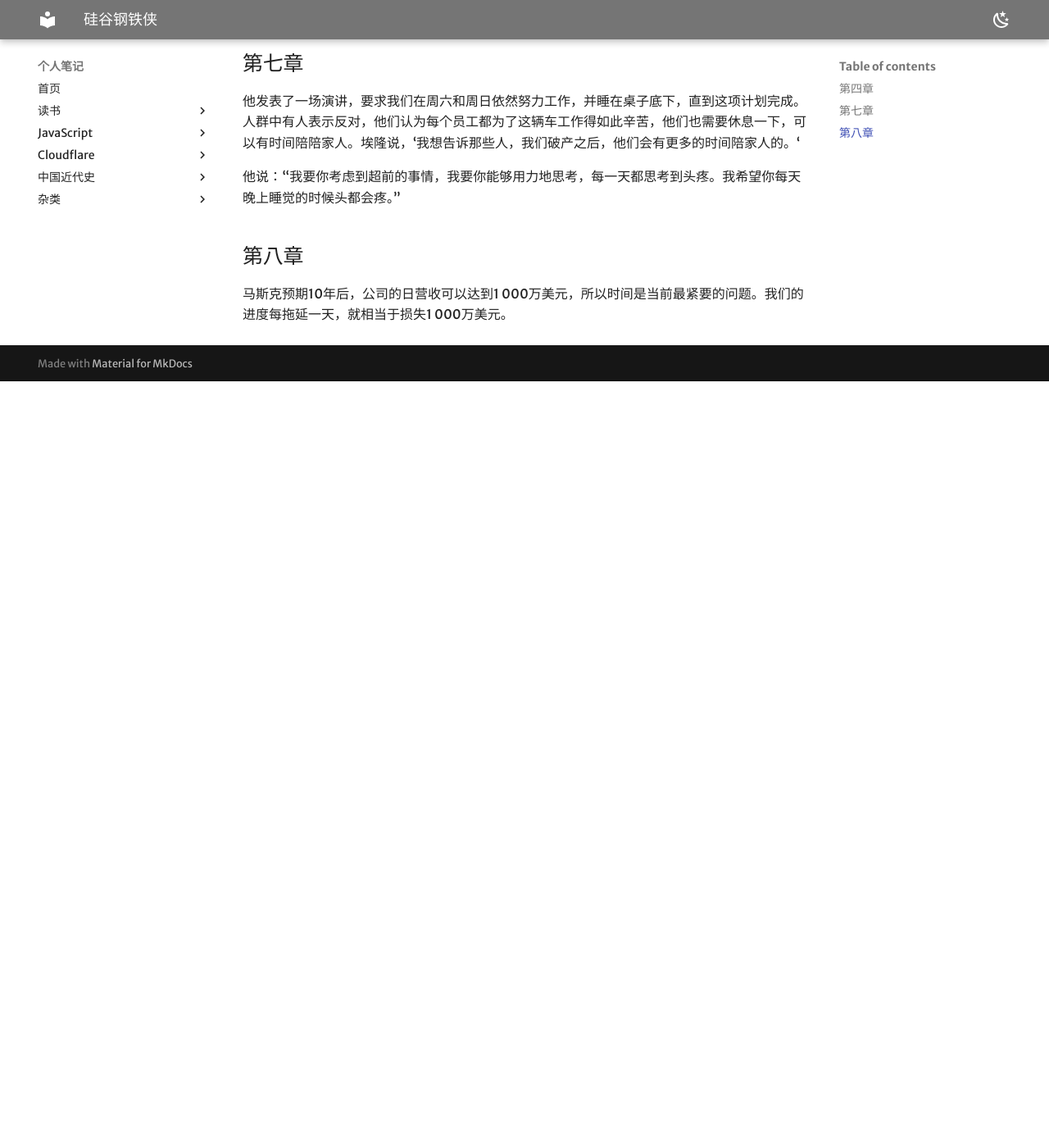
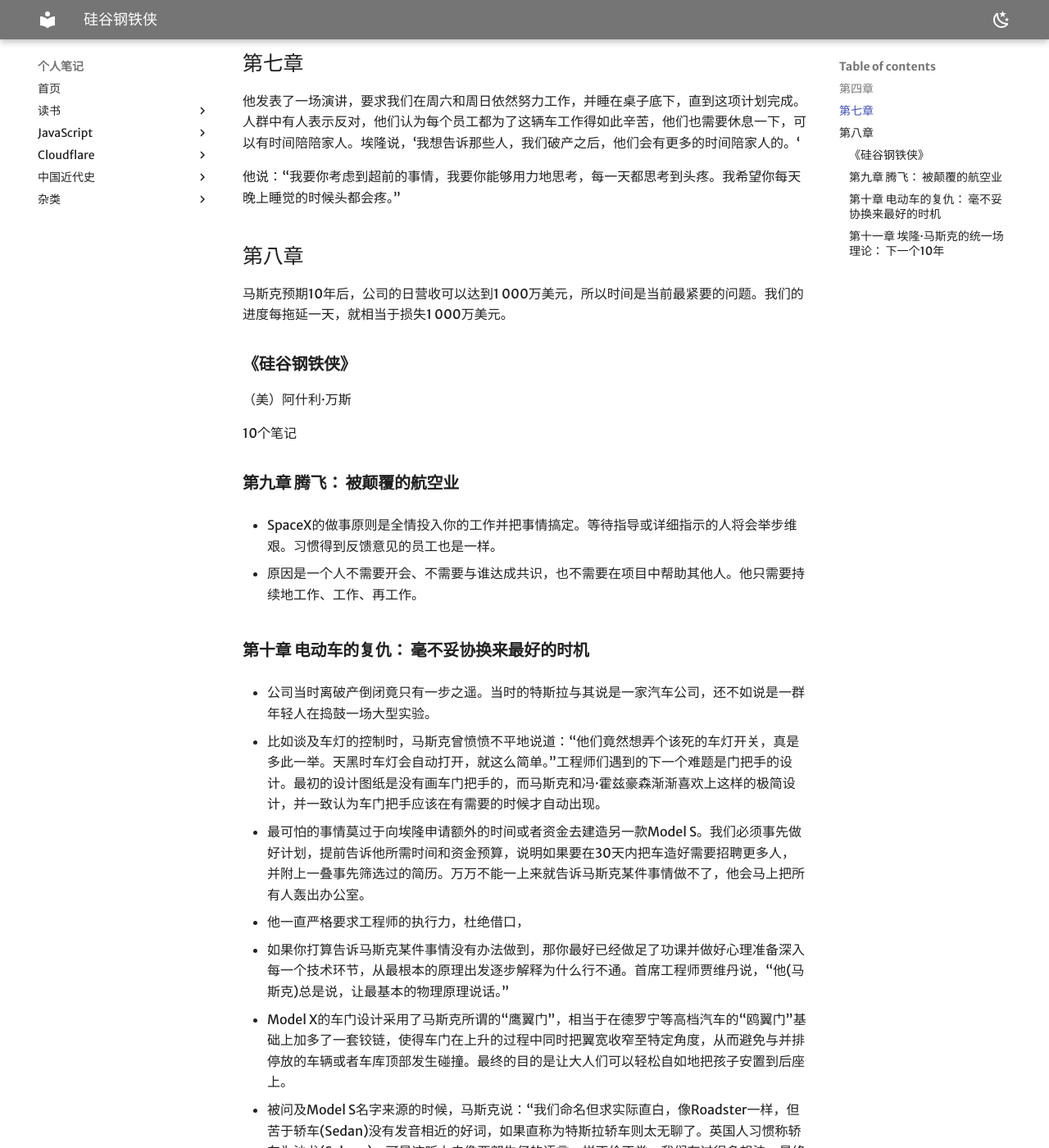
Before and after one commit to ruanyf/notes, an MkDocs documentation site: the page built from docs/读书/硅谷钢铁侠.md, in a window 1280 px wide and 1400 px high, scrolled down 1038 px. Shown: the whole window at 82% size. Built offline with MkDocs 1.6.1 and Material for MkDocs 9.7.7, drawn with Linux system fonts in a browser that asks for light colours; some web fonts are replaced; before the commit the page ends 1503 px from its top, so only the background shows below that; some of the changed text lies outside the part shown.

Commit message:
checkpoint at 2025-11-19T19:52:58+0800

```diff
--- a/docs/读书/硅谷钢铁侠.md
+++ b/docs/读书/硅谷钢铁侠.md
@@ -27,3 +27,55 @@
 ## 第八章
 
 马斯克预期10年后，公司的日营收可以达到1 000万美元，所以时间是当前最紧要的问题。我们的进度每拖延一天，就相当于损失1 000万美元。
+
+### **《硅谷钢铁侠》**
+
+
+
+ （美）阿什利·万斯
+
+ 10个笔记
+
+
+
+###  **第九章 腾飞： 被颠覆的航空业**
+
+
+
+- SpaceX的做事原则是全情投入你的工作并把事情搞定。等待指导或详细指示的人将会举步维艰。习惯得到反馈意见的员工也是一样。
+
+- 原因是一个人不需要开会、不需要与谁达成共识，也不需要在项目中帮助其他人。他只需要持续地工作、工作、再工作。
+
+
+
+
+###  **第十章 电动车的复仇： 毫不妥协换来最好的时机**
+
+
+
+- 公司当时离破产倒闭竟只有一步之遥。当时的特斯拉与其说是一家汽车公司，还不如说是一群年轻人在捣鼓一场大型实验。
+
+- 比如谈及车灯的控制时，马斯克曾愤愤不平地说道：“他们竟然想弄个该死的车灯开关，真是多此一举。天黑时车灯会自动打开，就这么简单。”工程师们遇到的下一个难题是门把手的设计。最初的设计图纸是没有画车门把手的，而马斯克和冯·霍兹豪森渐渐喜欢上这样的极简设计，并一致认为车门把手应该在有需要的时候才自动出现。
+
+- 最可怕的事情莫过于向埃隆申请额外的时间或者资金去建造另一款Model S。我们必须事先做好计划，提前告诉他所需时间和资金预算，说明如果要在30天内把车造好需要招聘更多人，并附上一叠事先筛选过的简历。万万不能一上来就告诉马斯克某件事情做不了，他会马上把所有人轰出办公室。
+
+- 他一直严格要求工程师的执行力，杜绝借口，
+
+- 如果你打算告诉马斯克某件事情没有办法做到，那你最好已经做足了功课并做好心理准备深入每一个技术环节，从最根本的原理出发逐步解释为什么行不通。首席工程师贾维丹说，“他(马斯克)总是说，让最基本的物理原理说话。”
+
+- Model X的车门设计采用了马斯克所谓的“鹰翼门”，相当于在德罗宁等高档汽车的“鸥翼门”基础上加多了一套铰链，使得车门在上升的过程中同时把翼宽收窄至特定角度，从而避免与并排停放的车辆或者车库顶部发生碰撞。最终的目的是让大人们可以轻松自如地把孩子安置到后座上。
+
+- 被问及Model S名字来源的时候，马斯克说：“我们命名但求实际直白，像Roadster一样，但苦于轿车(Sedan)没有发音相近的好词，如果直称为特斯拉轿车则太无聊了。英国人习惯称轿车为沙龙(Saloon)，可是这听上去像西部牛仔的语言一样不伦不类。我们有过很多想法，最终还是Model S略胜一筹。Model S不单意味着轿车(Sedan)，还有隔空向福特的Model T致意的隐喻，如今的Model S承接当年的Model T，两者对于各自的社会都是具有跨时代意义的创新之作，遥相呼应，当然这个逻辑是倒推而得的。”
+
+
+
+
+###  **第十一章 埃隆·马斯克的统一场理论： 下一个10年**
+
+
+
+- 改变这个世界的想法压垮了马斯克。有时，当你遇到马斯克的时候，他看起来筋疲力尽。他没有眼袋，但他的眼眶深陷。在最糟糕的时候，他连续几个星期睡眠不足，眼睛看起来都陷入头骨里面去了。马斯克的体重随着压力的大小上下浮动，当他劳累过度时波动往往会更明显一些。有趣的是，他总是喜欢谈论人类的生存，但他从不关注这种生活方式对自己身体健康的影响。“早在埃隆开始创业的时候，他就已经得出了结论，那就是‘生命是短暂的’,”斯特劳贝尔说，“如果你真的意识到这一点，你就会知道，活着的时候越努力工作越好。”
+
+
+
+ 来自微信读书
```
Also changed, not shown: docs/index.md (+12 -0 lines), docs/读书/Untitled.md (added), 4 other files.
